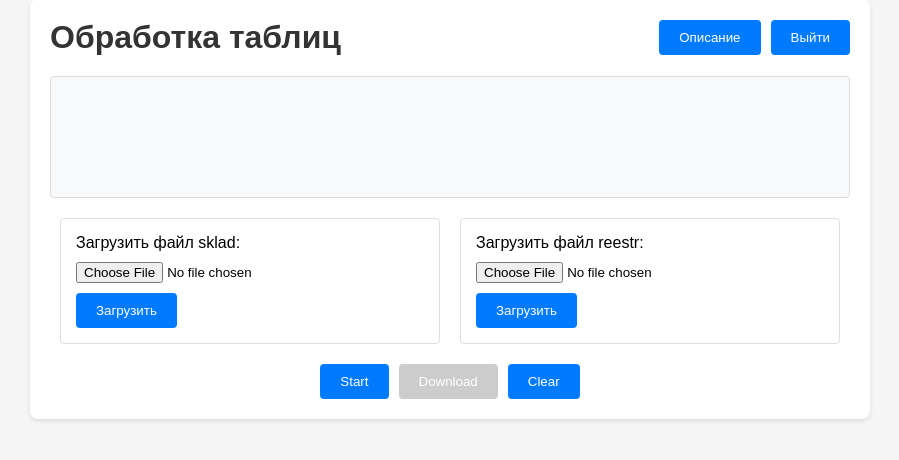
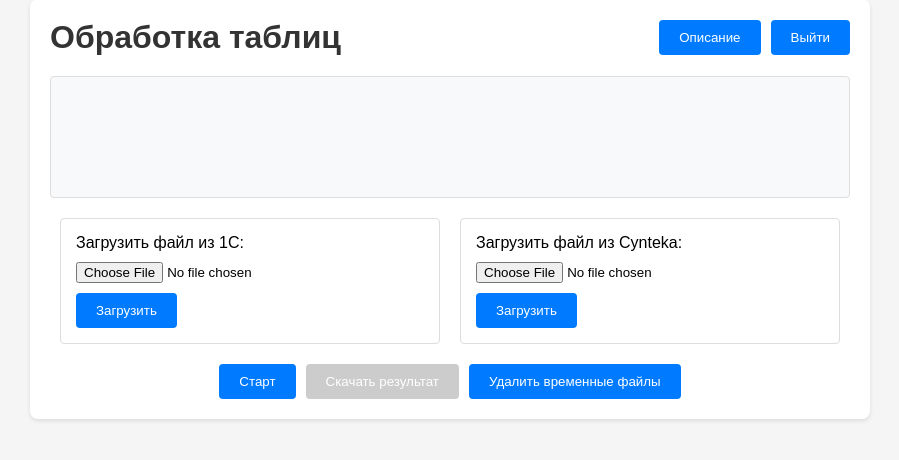
Before and after one commit to Felix1510/tables, a Flask app: page / in a window 1280 px wide. Shown: the part 21-481 px from the top of the page, without its empty margins (190-1089 px from the left). Run offline with Flask 3, Linux system fonts and the light colour scheme; the visitor is signed in with stand-in values (Sample User, id 1); parts of the project's set-up code (start-up, migrations or seed data) failed here and were passed over.

Commit message:
styles index

```diff
--- a/static/styles.css
+++ b/static/styles.css
@@ -44,6 +44,7 @@ h1 {
 
 .login-form {
     margin-top: 20px;
+    margin-left: 40px;
 }
 
 .form-group {
@@ -56,7 +57,7 @@ h1 {
 }
 
 .form-group input {
-    width: 100%;
+    width: 80%;
     padding: 8px;
     border: 1px solid #ddd;
     border-radius: 4px;
--- a/templates/index.html
+++ b/templates/index.html
@@ -23,22 +23,22 @@
 
         <div class="upload-section">
             <div class="upload-box">
-                <label for="sklad-file">Загрузить файл sklad:</label>
+                <label for="sklad-file">Загрузить файл из 1С:</label>
                 <input type="file" id="sklad-file" accept=".xlsx">
                 <button onclick="uploadFile('sklad')">Загрузить</button>
             </div>
 
             <div class="upload-box">
-                <label for="reestr-file">Загрузить файл reestr:</label>
+                <label for="reestr-file">Загрузить файл из Cynteka:</label>
                 <input type="file" id="reestr-file" accept=".xlsx">
                 <button onclick="uploadFile('reestr')">Загрузить</button>
             </div>
         </div>
 
         <div class="buttons">
-            <button id="start-btn" onclick="startProcess()">Start</button>
-            <button id="download-btn" onclick="downloadFile()" disabled>Download</button>
-            <button onclick="clearFiles()">Clear</button>
+            <button id="start-btn" onclick="startProcess()">Старт</button>
+            <button id="download-btn" onclick="downloadFile()" disabled>Скачать результат</button>
+            <button onclick="clearFiles()">Удалить временные файлы</button>
         </div>
     </div>
 
```
